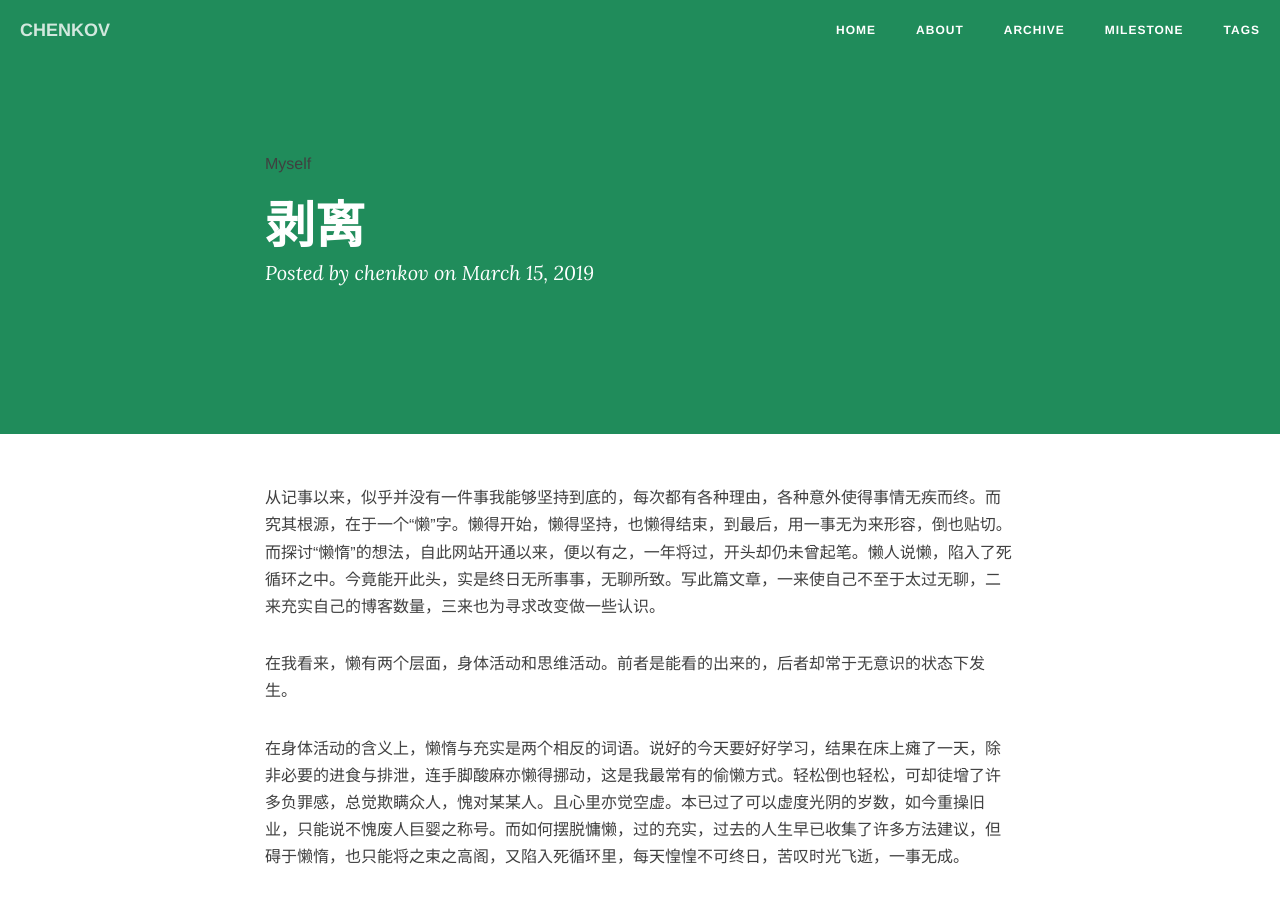
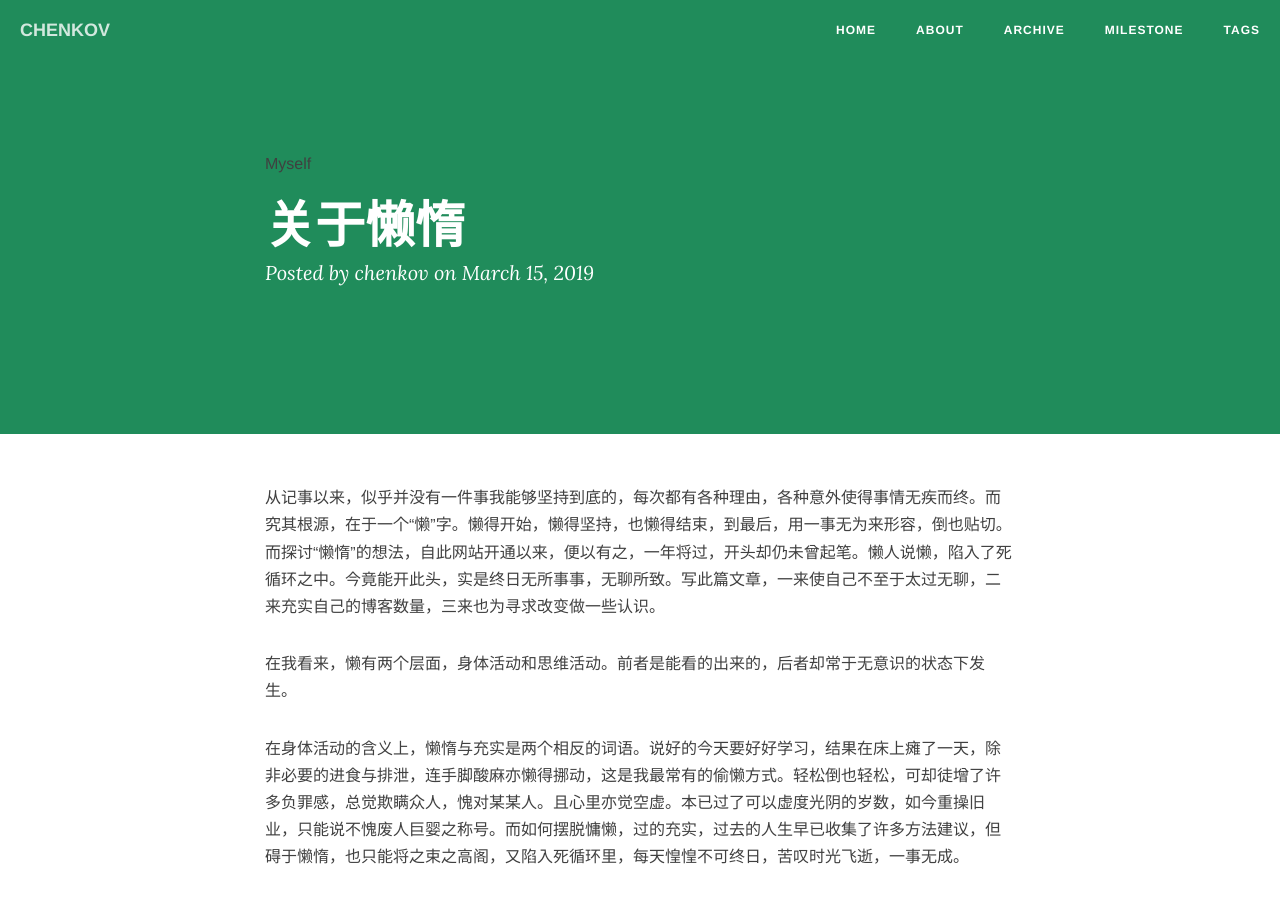
Before and after one commit to Chenkov21/chenkov, a Jekyll site: the page built from _posts/2019-03-20-关于懒惰.md, in a window 1280 px wide and 900 px high. Built offline with Jekyll 4.4.1, drawn with Linux system fonts in a browser that asks for light colours; nearby versions of some CDN libraries; comment, search, counter and statistics services are not loaded.

Commit message:
lazy（2）

```diff
--- a/_posts/2019-03-20-关于懒惰.md
+++ b/_posts/2019-03-20-关于懒惰.md
@@ -1,6 +1,6 @@
 ---
 layout: post
-title: 剥离
+title: 关于懒惰
 date: 2019-03-15
 categories: blog
 tags: [Myself]
```
